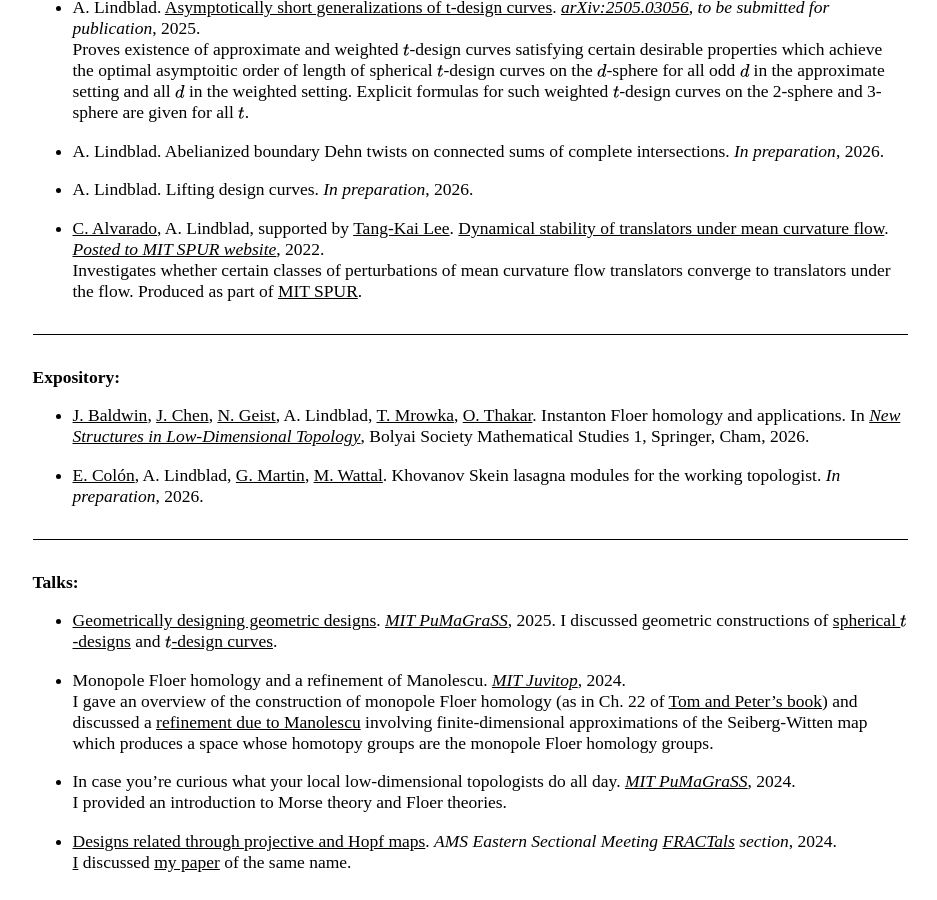
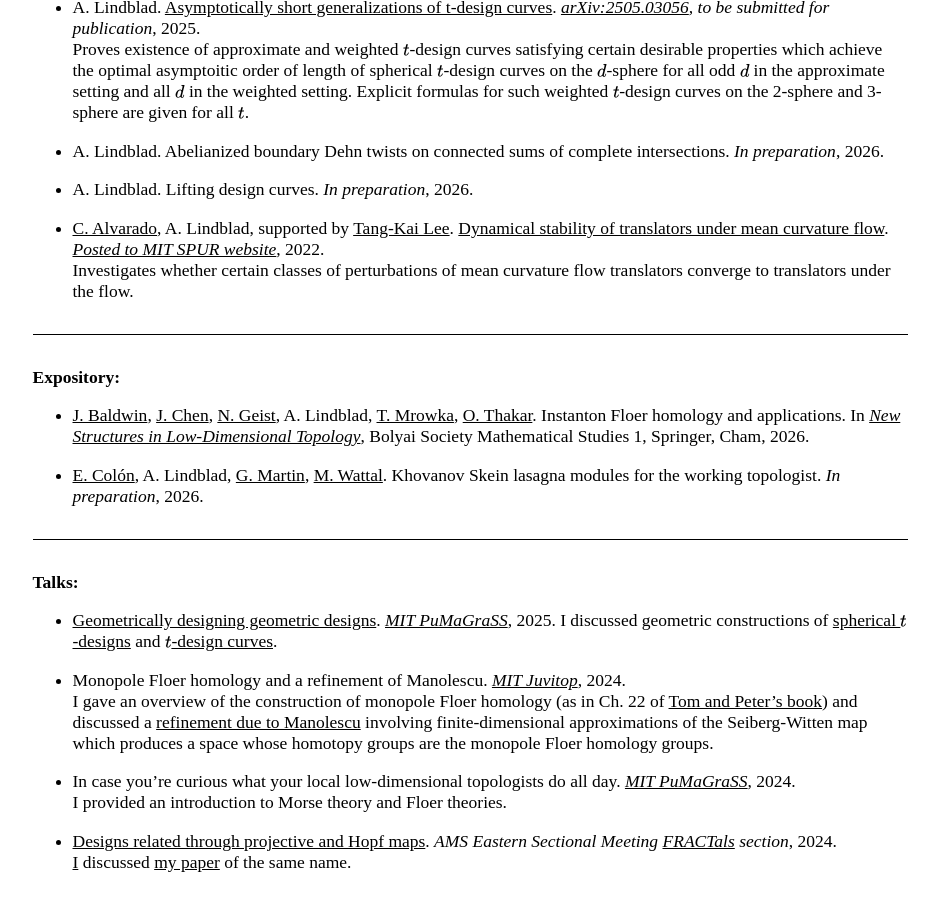
Before and after one commit to AyodejiLindblad/AyodejiLindblad.github.io, a Jekyll site: the page built from index.md, in a window 1280 px wide and 900 px high, scrolled down 838 px. Shown: the whole window, without its empty margins (170-1107 px from the left). Built offline with Jekyll 4.4.1, drawn with Linux system fonts in a browser that asks for light colours; some web fonts are replaced.

Commit message:
Removed SPUR

```diff
--- a/index.md
+++ b/index.md
@@ -52,7 +52,7 @@ I'm a third-year PhD student of [Tom Mrowka](https://math.mit.edu/~mrowka/) at [
 * A. Lindblad. Lifting design curves. *In preparation*, 2026.
 
 * [C. Alvarado](https://alvarado-alvarez.github.io/), A. Lindblad, supported by [Tang-Kai Lee](https://www.math.columbia.edu/~leetk/). [Dynamical stability of translators under mean curvature flow](https://math.mit.edu/research/undergraduate/spur/documents/2022/Alvarado_Linblad.pdf). *[Posted to MIT SPUR website](https://math.mit.edu/research/undergraduate/spur/past-projects.html)*, 2022.
-    Investigates whether certain classes of perturbations of mean curvature flow translators converge to translators under the flow. Produced as part of [MIT SPUR](https://math.mit.edu/research/undergraduate/spur/).
+    Investigates whether certain classes of perturbations of mean curvature flow translators converge to translators under the flow.
 
 ---
 
```
